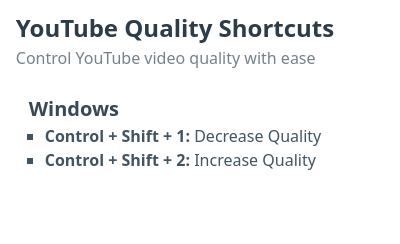
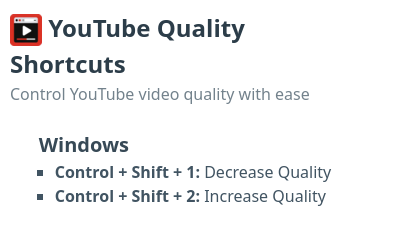
Before and after one commit to vitamaxDH/youtube-quality-shortcut, a browser extension: page popup.html in a window 400 px wide. Drawn offline with nearby package versions, Linux system fonts and the light colour scheme.

Commit message:
chore: apply icon to popup.html

```diff
--- a/popup.html
+++ b/popup.html
@@ -13,7 +13,7 @@
         <div class="grid">
             <section>
                 <hgroup>
-                    <h3>YouTube Quality Shortcuts</h3>
+                    <h3><img src="./images/icon_active_32.png"> YouTube Quality Shortcuts</h3>
                     <h4>Control YouTube video quality with ease</h4>
                 </hgroup>
 
--- a/style.css
+++ b/style.css
@@ -12,7 +12,7 @@
     margin: 0;
     padding: 0;
     box-sizing: border-box;
-    width: 350px; /* Adjust body width to content */
+    width: 370px; /* Adjust body width to content */
 }
 
 .grid {
```
